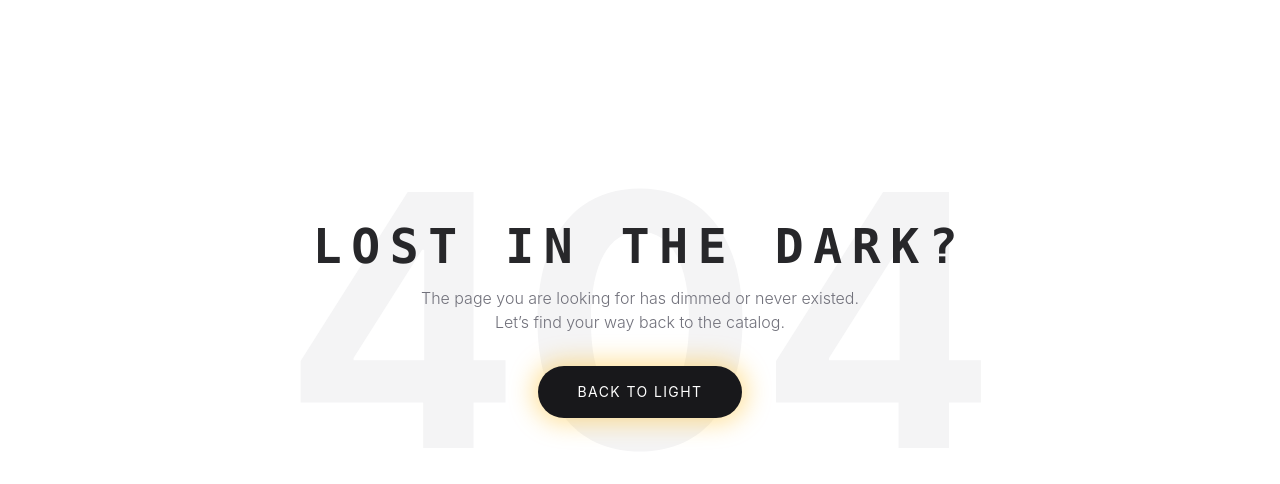
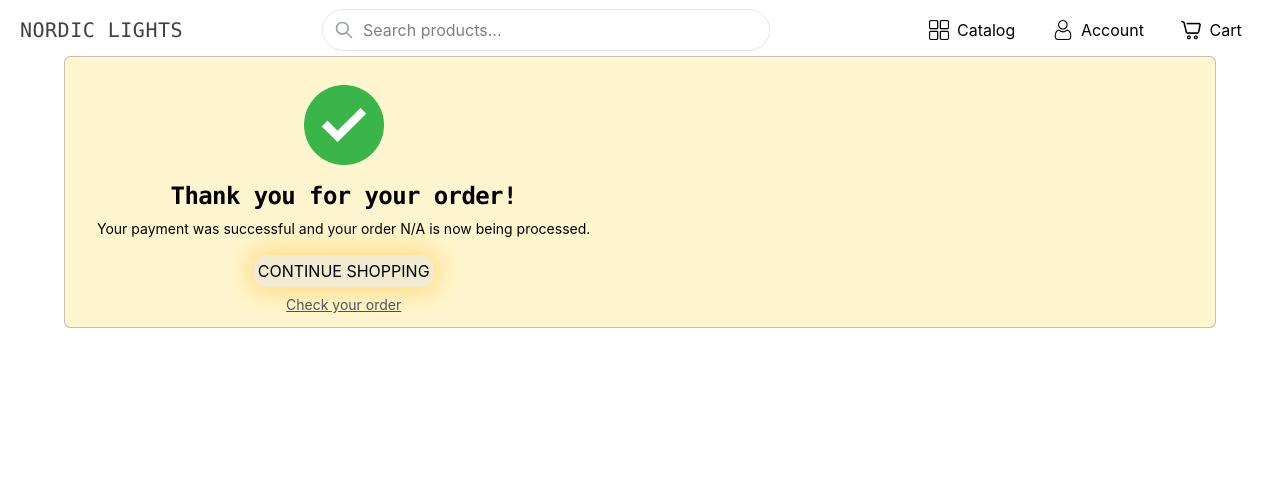
Before and after one commit to nastytolstenkova-hue/store-portfolio, a React (Vite) app: page /success in a window 1280 px wide. Before the commit this address had no page. Shown: the top 484 px of the page. Built offline with nearby package versions, Linux system fonts and the light colour scheme.

Commit message:
feat(checkout): add order submission and success navigation.

```diff
--- a/src/components/checkoutComp/OrderSummPay.tsx
+++ b/src/components/checkoutComp/OrderSummPay.tsx
@@ -8,7 +8,7 @@ export interface IOrderSummPay {
 }
 
 export default function OrderSummPay({ payFunction }: IOrderSummPay) {
-  const { cartProducts, summProd, totalPrice } = UseCartContext();
+  const { cartProducts, totalPrice } = UseCartContext();
   return (
     <div className="flex flex-col bg-amber-200/40 w-fit p-3 rounded-md border border-zinc-500/40 ml-3">
       <h3 className="text-xl mb-1">Order summary</h3>
--- a/src/pages/PaymentPage.tsx
+++ b/src/pages/PaymentPage.tsx
@@ -4,6 +4,11 @@ import type { IUserAddress } from "../store/UserContext";
 import OrderSummPay from "../components/checkoutComp/OrderSummPay";
 import { useState } from "react";
 import UseUserContext from "../hooks/UseUserContext";
+import UseCartContext from "../hooks/UseCartContext";
+import UseOrderContext from "../hooks/UseOrderContext";
+import type { IOrder } from "../store/OrderContext";
+import { useNavigate } from "react-router-dom";
+
 
 export default function PaymentPage() {
   const [isCardReady, setIsCardReady] = useState<boolean>(false);
@@ -18,7 +23,11 @@ export default function PaymentPage() {
     shipMethod: "",
   });
 
+  const navigate = useNavigate();
+
   const { setUserAddresses } = UseUserContext();
+  const { setCartProducts, cartProducts, totalPrice } = UseCartContext();
+  const { sendOrder, setUserOrders } = UseOrderContext();
 
   const canOrder = isCardReady && isUserReady;
 
@@ -57,8 +66,31 @@ export default function PaymentPage() {
         postalCode: "",
         shipMethod: "",
       });
+
+      const orderId = `NL-${new Date().getFullYear()}-${Math.floor(Math.random() * 1000)
+          .toString()
+          .padStart(3, "0")}`
+
+      const newOrder: IOrder = {
+        id: orderId,
+        date: new Date().toISOString().split("T")[0],
+        status: "Processing",
+        totalPrice: totalPrice,
+        items: cartProducts.map((prod) => ({
+          id: prod.id,
+          name: prod.name,
+          image: prod.image,
+          price: prod.price,
+          quantity: prod.count,
+        })),
+      };
+
+      sendOrder(newOrder);
+      setUserOrders((prevVal)=>[ newOrder, ...prevVal])
+      setCartProducts([]);
       setIsCardReady(false);
       setIsUserReady(false);
+      navigate('/success', {state: {orderId : orderId}})
     }
   };
 
@@ -73,7 +105,7 @@ export default function PaymentPage() {
         <PaymentMethodComp isCardValid={setIsCardReady} />
       </div>
       <div>
-        <OrderSummPay payFunction={handlePayFunction}/>
+        <OrderSummPay payFunction={handlePayFunction} />
       </div>
     </div>
   );
--- a/src/pages/SuccesPayPage.tsx
+++ b/src/pages/SuccesPayPage.tsx
@@ -1,18 +1,31 @@
-import mark from '../image/icons/mark.png'
-import Button from '../components/ui/Button'
-import { NavLink } from 'react-router-dom'
-export default function SuccesPayPage(){
+import mark from "../image/icons/mark.png";
+import Button from "../components/ui/Button";
+import { NavLink } from "react-router-dom";
+import { useLocation } from "react-router-dom";
 
+export default function SuccesPayPage() {
+  const location = useLocation();
+  const state = location.state as { orderId: string } | null;
+  const orderId = state?.orderId || "N/A";
   return (
-    <div className='flex mx-auto w-[90%] p-3 bg-amber-200/40 rounded-md border border-zinc-500/40'>
-      <div className='flex flex-col justify-center items-center'>
-        <img src={mark} alt='success' className='w-20 h-20 my-4'/>
-        <h3 className='text-2xl font-mono font-bold tracking-tight leading-tight'>Thank you for your order!</h3>
-        <p className='flex items-center justify-center text-sm mx-5 my-2'>Your payment was successful and your order #789 is now being processed.</p>
-        <Button text='Continue Shopping'/>
-        <NavLink to='/account/orders' className="underline text-sm text-zinc-600 cursor-pointer hover:text-black  transition-colors duration-300 active:scale-95">Check your order</NavLink>
+    <div className="flex mx-auto w-[90%] p-3 bg-amber-200/40 rounded-md border border-zinc-500/40">
+      <div className="flex flex-col justify-center items-center">
+        <img src={mark} alt="success" className="w-20 h-20 my-4" />
+        <h3 className="text-2xl font-mono font-bold tracking-tight leading-tight">
+          Thank you for your order!
+        </h3>
+        <p className="flex items-center justify-center text-sm mx-5 my-2">
+          Your payment was successful and your order {orderId} is now being
+          processed.
+        </p>
+        <Button text="Continue Shopping" />
+        <NavLink
+          to="/account/orders"
+          className="underline text-sm text-zinc-600 cursor-pointer hover:text-black  transition-colors duration-300 active:scale-95"
+        >
+          Check your order
+        </NavLink>
       </div>
     </div>
-  )
-
+  );
 }
--- a/src/pages/account pages/Adresses.tsx
+++ b/src/pages/account pages/Adresses.tsx
@@ -1,10 +1,3 @@
-
-import SuccesPayPage from "../SuccesPayPage";
-
 export default function Adresses() {
-  return (
-    <div>
-      <SuccesPayPage/>
-    </div>
-  );
+  return <div></div>;
 }
--- a/src/router/AppRouter.tsx
+++ b/src/router/AppRouter.tsx
@@ -13,6 +13,7 @@ import OrderHistory from "../pages/account pages/OrderHistory";
 import ProfileSettings from "../pages/account pages/ProfileSettings";
 import Adresses from "../pages/account pages/Adresses";
 import OneOrderDetails from "../components/orserHistory/OneOrderDetails";
+import SuccesPayPage from "../pages/SuccesPayPage";
 import PaymentPage from "../pages/PaymentPage";
 
 export default function AppRouter() {
@@ -26,6 +27,7 @@ export default function AppRouter() {
         { path: "/catalog", element: <CatalogPage /> },
         { path: "/catalog/:id", element: <ProductPage /> },
         { path: "/payment", element: <PaymentPage /> },
+        { path: "/success", element: <SuccesPayPage /> },
         {
           path: "/account",
           element: <AccountPage />,
@@ -36,7 +38,6 @@ export default function AppRouter() {
             { path: "profile", element: <ProfileSettings /> },
             { path: "adresses", element: <Adresses /> },
             { path: "orderDetails/:id", element: <OneOrderDetails /> },
-
           ],
         },
         { path: "/cart", element: <CartPage /> },
--- a/src/store/CartContext.tsx
+++ b/src/store/CartContext.tsx
@@ -8,6 +8,7 @@ export interface ICartProduct extends IProduct {
 
 export interface ICartContext {
   cartProducts: ICartProduct[];
+  setCartProducts: React.Dispatch<React.SetStateAction<ICartProduct[]>>;
   addCartProduct: (id: number, quantity?: number) => void;
   summProd: number;
   totalPrice: number;
@@ -102,6 +103,7 @@ export function CartContextProvider({ children }: { children: ReactNode }) {
         plusProduct,
         minusProduct,
         removeProduct,
+        setCartProducts
       }}
     >
       {children}
--- a/src/store/OrderContext.tsx
+++ b/src/store/OrderContext.tsx
@@ -2,44 +2,54 @@ import { useState, useEffect, createContext, type ReactNode } from "react";
 
 import { type IProduct } from "./ProductsContext";
 
-export interface IOrderItem extends Pick<IProduct, 'id' | 'name' | 'price' | 'image'> {
+export interface IOrderItem extends Pick<
+  IProduct,
+  "id" | "name" | "price" | "image"
+> {
   quantity: number;
 }
 
 export interface IOrder {
   id: string;
   date: string;
-  status: 'Delivered' | 'In Transit' | 'Processing'
+  status: "Delivered" | "In Transit" | "Processing";
   totalPrice: number;
   items: IOrderItem[];
 }
 
-
 export interface IOrderContext {
   userOrders: IOrder[];
   setUserOrders: React.Dispatch<React.SetStateAction<IOrder[]>>;
+  sendOrder: (orderData: IOrder) => Promise<void>;
 }
 
-export const OrderContext = createContext<IOrderContext | undefined>(undefined)
+export const OrderContext = createContext<IOrderContext | undefined>(undefined);
 
-
-export function OrderContextProvider({children}:{children:ReactNode}){
-  const [userOrders, setUserOrders] = useState<IOrder[]>([])
+export function OrderContextProvider({ children }: { children: ReactNode }) {
+  const [userOrders, setUserOrders] = useState<IOrder[]>([]);
 
 
 
-   useEffect(()=> {
-    fetch('/orders-data.json')
-    .then(response => response.json())
-    .then(data => setUserOrders(data))
-    .catch(error => console.error('Loading orders error:', error));
-  }, [])
+  const sendOrder = async (orderData: IOrder) => {
+    const response = await fetch("/orders-data.json", {
+      method: "POST",
+      headers: { "Content-Type": "application/json" },
+      body: JSON.stringify(orderData),
+    });
+    if (!response.ok) throw new Error("Failed to send order");
+    return response.json();
+  };
 
+  useEffect(() => {
+    fetch("/orders-data.json")
+      .then((response) => response.json())
+      .then((data) => setUserOrders(data))
+      .catch((error) => console.error("Loading orders error:", error));
+  }, []);
 
-
-  return(
-    <OrderContext.Provider value={{ userOrders, setUserOrders}}>
+  return (
+    <OrderContext.Provider value={{ userOrders, setUserOrders, sendOrder }}>
       {children}
     </OrderContext.Provider>
-  )
+  );
 }
```
